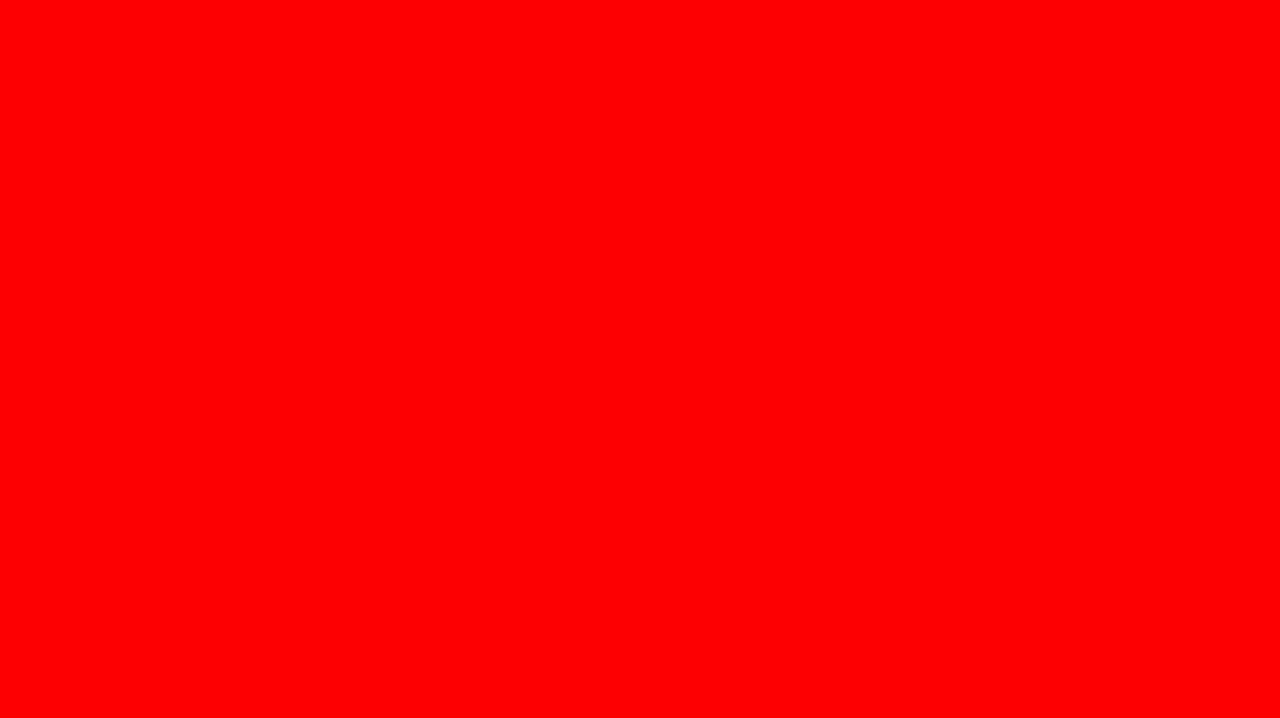
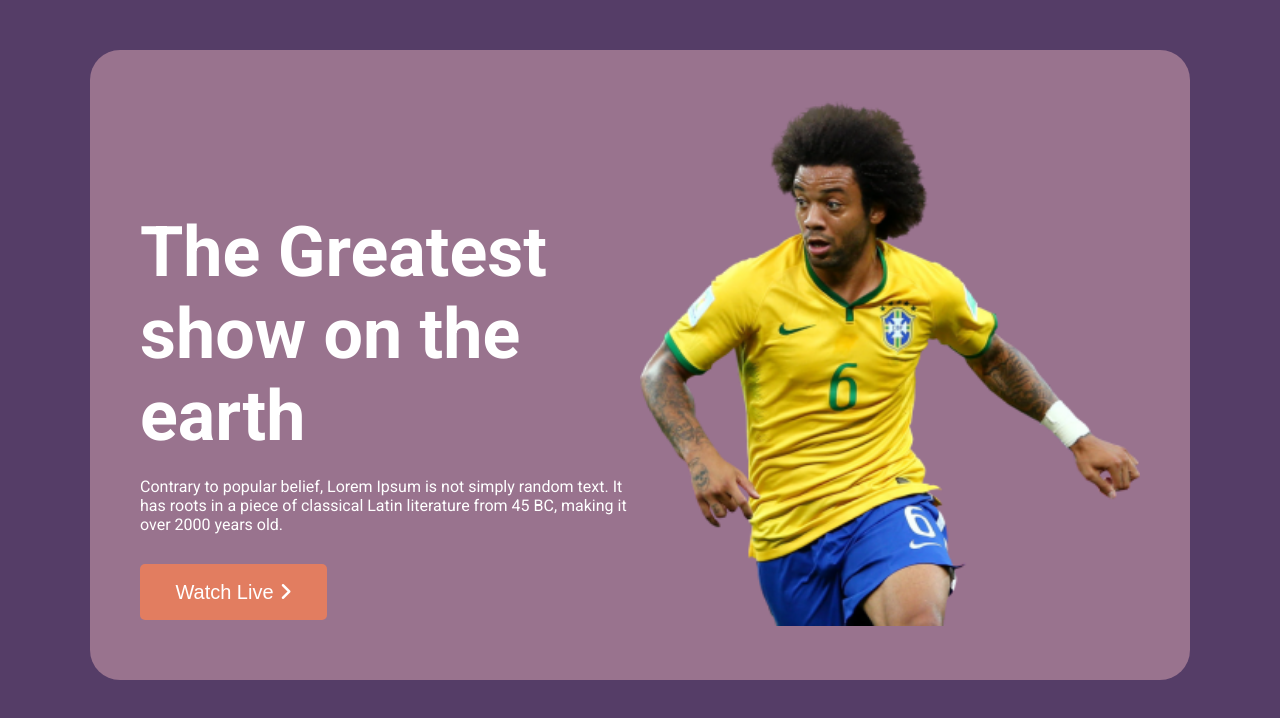
Before and after one commit to BondhanMondal/world-cup, a plain HTML site: page index.html in a window 1280 px wide. Drawn offline with Linux system fonts and the light colour scheme.

Commit message:
banner design complete

```diff
--- a/css/index.css
+++ b/css/index.css
@@ -1,4 +1,73 @@
-body{
-    height: 100vh;
-    background-color: red;
+/* ---------------------------------------------------------------------------------------------
+                                              Fonts
+------------------------------------------------------------------------------------------------ */
+@import url('https://fonts.googleapis.com/css2?family=Poppins:wght@500&family=Roboto:wght@400;700&display=swap');
+
+/* ---------------------------------------------------------------------------------------------
+                                        Common Styles
+------------------------------------------------------------------------------------------------ */
+* {
+    margin: 0;
+    padding: 0;
+    box-sizing: border-box;
 }
+body {
+    font-family: 'Roboto', sans-serif;
+    background-color: #553D67;
+}
+main {
+    display: flex;
+    flex-direction: column;
+    align-items: center;
+}
+.container{
+
+    width: 1100px;
+    margin-top: 50px;
+    /* padding: 30px; */
+}
+
+/* ---------------------------------------------------------------------------------------------
+                                        Banner styles
+------------------------------------------------------------------------------------------------ */
+
+.banner{
+    width: 100%;
+    /* background-color: #659DBD; */
+    background-color: #99738E;
+    padding: 50px;
+    border-radius: 30px;
+    display: flex;
+}
+.left-banner{
+    width: 50%;
+}
+.banner-title{
+    color: #FFFFFF;
+    font-size: 70px;
+    font-weight: 700;
+    margin-top: 111px;
+    margin-bottom: 20px;
+}
+.banner-text{
+    font-size: 16px;
+    font-weight: 400;
+    color: #FFFFFF;
+    margin-bottom: 30px;
+}
+.banner-button{
+    border: 0;
+    background-color: #E27D60;
+    width: 187px;
+    height: 56px;
+    color: #FFFFFF;
+    font-size: 20px;
+    border-radius: 5px;
+    padding: 5px;
+}
+.right-banner{
+    width: 50%;
+}
+.right-banner img{
+    width: 100%;
+}
--- a/index.html
+++ b/index.html
@@ -4,11 +4,27 @@
     <meta charset="UTF-8">
     <meta http-equiv="X-UA-Compatible" content="IE=edge">
     <meta name="viewport" content="width=device-width, initial-scale=1.0">
-    <title>Document</title>
+    <title>Attrac World Cup</title>
+    <!-- Font Awesome  -->
+    <script src="https://kit.fontawesome.com/7056381b99.js" crossorigin="anonymous"></script>
     <!-- Style Sheet  -->
     <link rel="stylesheet" href="./css/index.css">
 </head>
 <body>
-
+    <main>
+        <section class="container">
+            <div class="banner">
+                <div class="left-banner">
+                    <h1 class="banner-title">The Greatest show on the earth</h1>
+                    <p class="banner-text">Contrary to popular belief, Lorem Ipsum is not simply
+                    random text. It has roots in a piece of classical Latin literature from 45 BC, making it over 2000 years old.</p>
+                    <button class="banner-button">Watch Live  <i class="fa-solid fa-angle-right"></i></button>
+                </div>
+                <div class="right-banner">
+                    <img src="./images/banner-image.png" alt="">
+                </div>
+            </div>
+        </section>
+    </main>
 </body>
 </html>
```
Also changed, not shown: images/Blog-Image.png (renamed from images/Blog Image.png), images/Chat-Icon.png (renamed from images/Chat Icon.png), images/Time-Icon.png (renamed from images/Time Icon.png), images/banner-image.png (renamed from images/Banner Image.png), images/germany-Flag.png (renamed from images/germany Flag.png).
